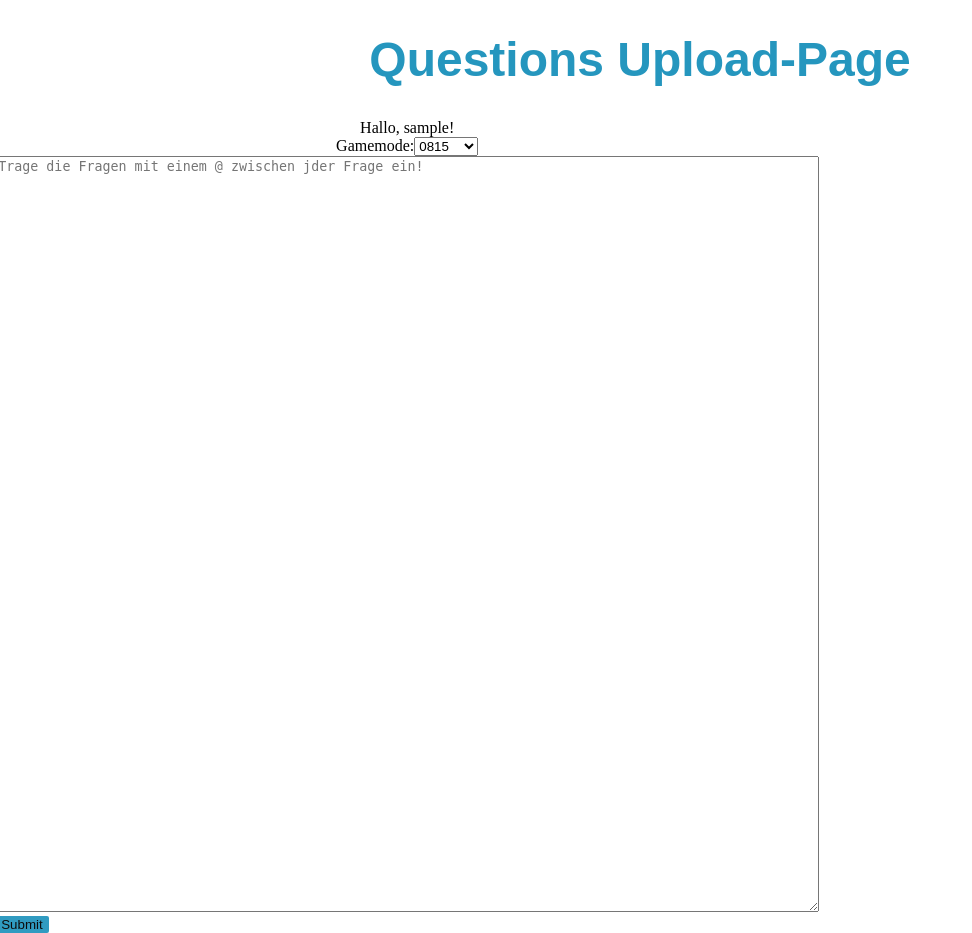
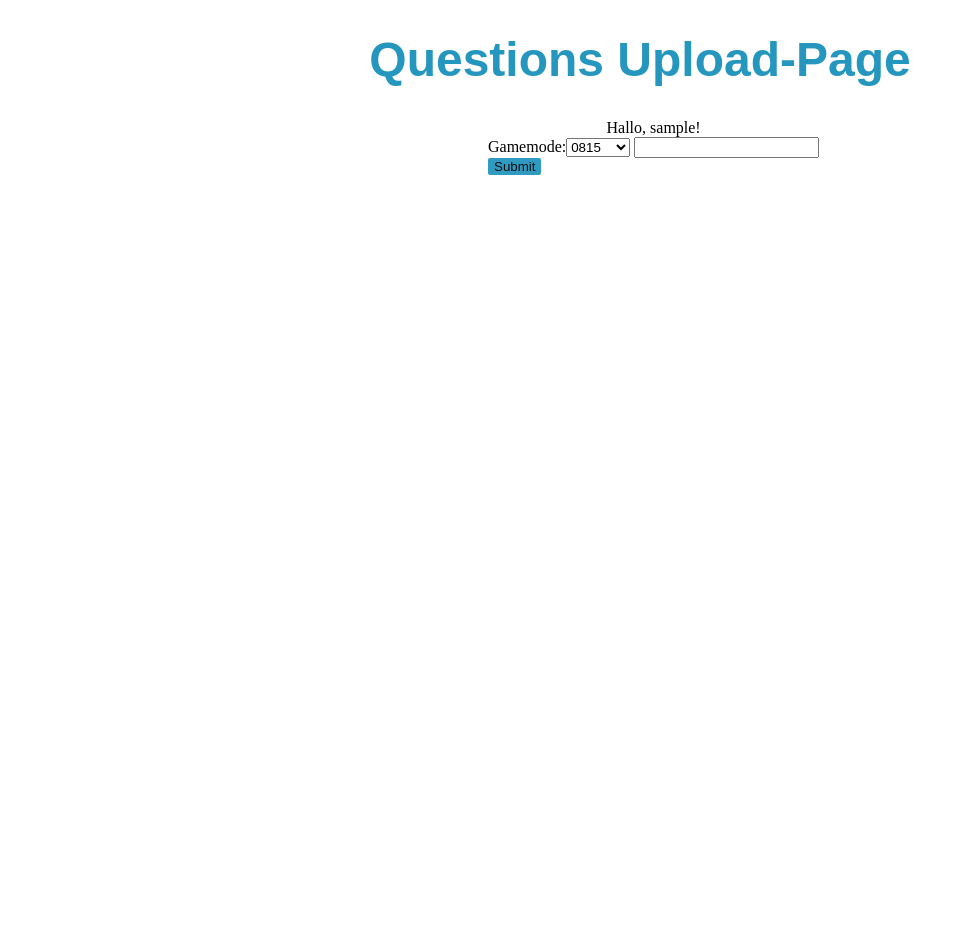
Before and after one commit to Sok-Solutions/Knockout, a Django app: page /insertindb/ in a window 1280 px wide. Shown: the whole page, without its empty margins (0-972 px from the left). After the commit the page ends 175 px from the top, so only its background shows below. Run offline with Django 4.2, Linux system fonts and the light colour scheme; the visitor is signed in with stand-in values (Sample User, id 1); some libraries are stand-ins or nearby versions.

Commit message:
Update inserttabels.html

```diff
--- a/test_app/templates/inserttabels.html
+++ b/test_app/templates/inserttabels.html
@@ -72,7 +72,8 @@
             <option value="ko">K.O.</option>
             <option value="duell">Duell</option>
         </select>
-        <textarea required placeholder="Trage die Fragen mit einem @ zwischen jder Frage ein!" id="file" name="file" rows="50" cols="100"></textarea>
+                <input type="text" name="file" id="file">
+
         <br>
         <input type="submit" class="senden">
     </form>
```
